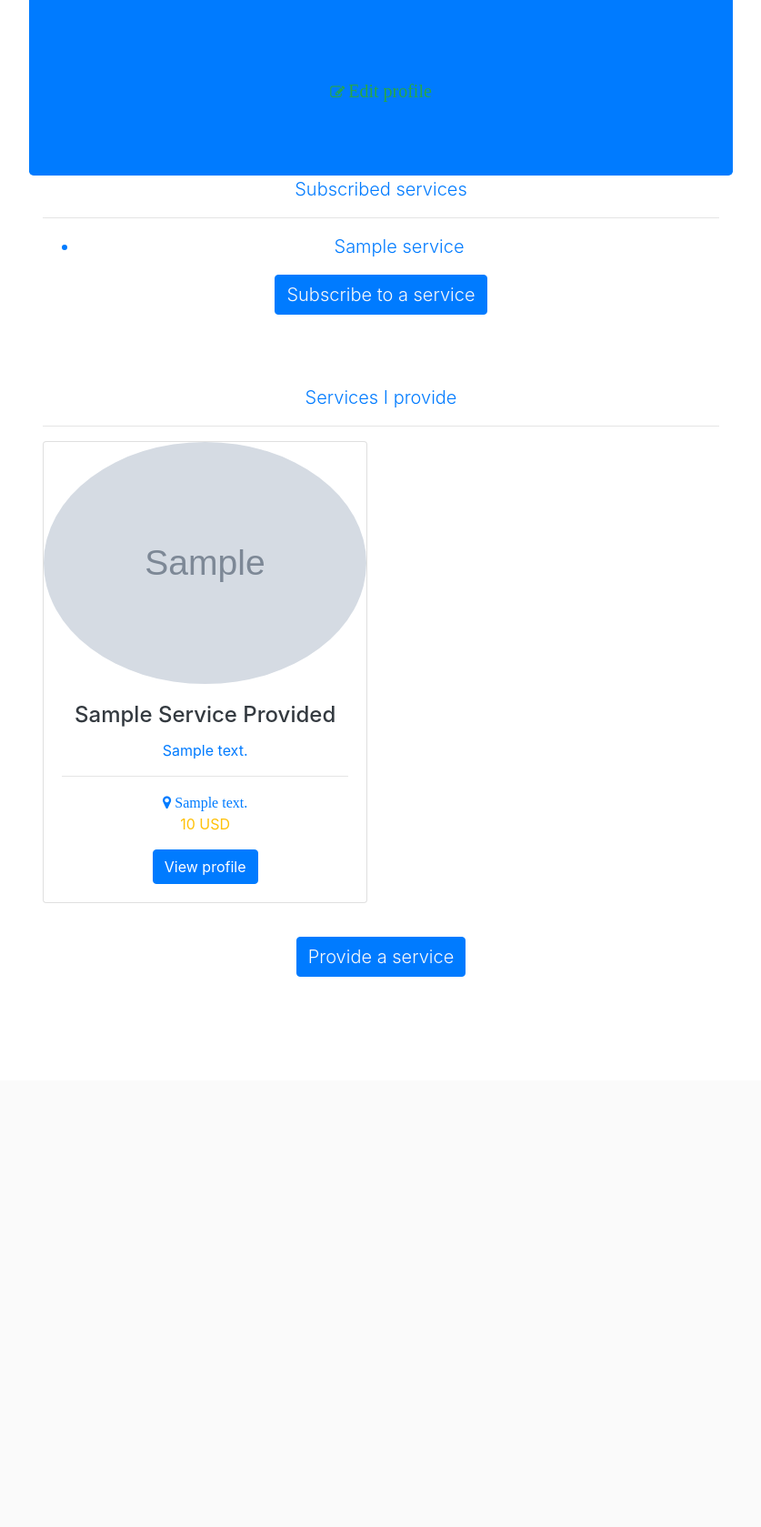
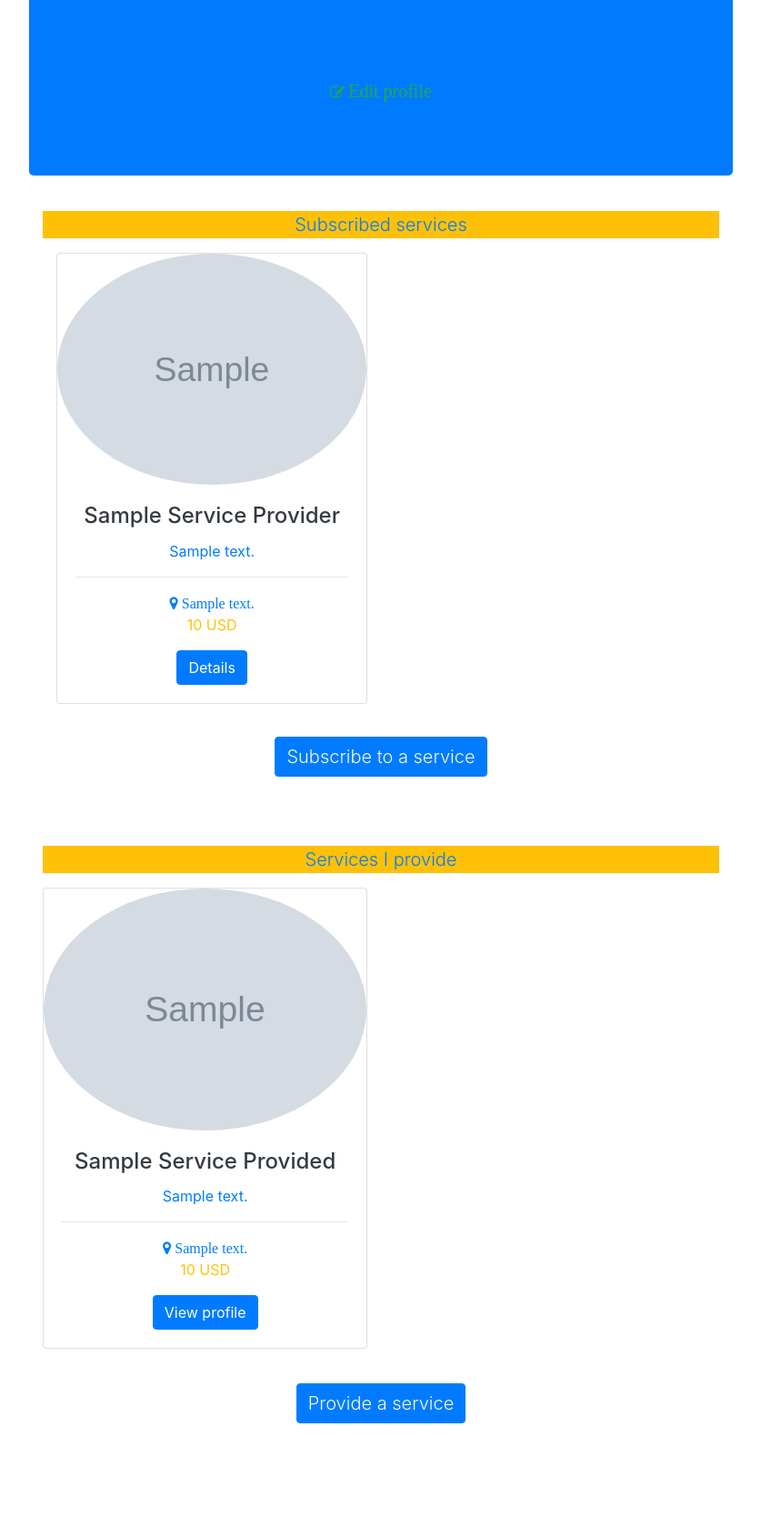
Before and after one commit to BuildForSDG/team-090-fullstack, a Django app: template smartcity/fullstack/templates/fullstack/customer_profile.html in a window 1280 px wide. Shown: the part 609-2288 px from the top of the page at 91% size, without its empty margins (221-1058 px from the left). Before the commit the page ends 1683 px from the top, so only its background shows below. Run offline with Django 3.2, Linux system fonts and the light colour scheme; the template is opened without the code that fills it: most values are stand-ins (such as "Sample title", 1, 10 or a date in 2020); grey boxes marked "Sample" are stand-in pictures; some libraries are stand-ins or nearby versions.

Commit message:
Added services subscribed.

```diff
--- a/smartcity/fullstack/templates/fullstack/customer_profile.html
+++ b/smartcity/fullstack/templates/fullstack/customer_profile.html
@@ -38,20 +38,34 @@
             </div>
             </div>
             <div class="col-xl-12 col-lg-12 col-sm-12">
-            <div class="text-primary text-center" style="margin: 0%;padding-bottom: 5%;">
+            <div class="text-primary text-center" style="margin-top: 5%;padding-bottom: 5%;">
                     <!--Services subscribed by customer-->
                 <div class="col-xl-12 col-lg-12 col-sm-12">
-                    <p class="text-normal lead text-center bold">Subscribed services</p>
-                    <hr>
-                    {% if services %}
-                        <ul>
-                        {% for service in services %}
-                            <li class="text-normal lead">{{service}}</li>
+                    <p class="text-normal lead text-center bold bg-warning">Subscribed services</p>
+
+                    <div class="col-xl-12 col-lg-12 col-sm-12">
+                    {% if services_subscribed %}
+                        <div class="row" style="margin-bottom: 5%;">
+                        {% for service_subscribed in services_subscribed %}
+                            <div class="col-xl-6 col-lg-6 col-sm-12">
+                                <div class="card">
+                                    <img src="{{service_subscribed.service_provider.picture.url}}" class="card-img-top rounded-circle">
+                                    <div class="card-body">
+                                        <h4 class="card-title text-dark">{{service_subscribed.service_provider.business_name|title}}</h4>
+                                        <p class="card-text">{{service_subscribed.service_provider.description}}</p>
+                                        <hr>
+                                        <li class="fa fa-map-marker"> {{service_subscribed.service_provider.street_address}}</li>
+                                        <p class="text-warning">{{service_subscribed.service_provider.price}} {{service_subscribed.service_provider.currency}}</p>
+                                        <a class="btn btn-primary card-link stretched-link" href="{% url 'fullstack:service_details' service_subscribed.id %}">Details</a>
+                                    </div>
+                                </div>
+                            </div>
                         {% endfor %}
-                        </ul>
+                        </div>
                     {% else %}
-                        <p>You have not subscribed to any service.</p>
+                        <p>You have not subscribed to any service</p>
                     {% endif %}
+                    </div>
                     <!--Subscribe to a service-->
                     <div class="btn btn-primary text-light lead" style="margin-bottom: 5%;">
                         <a class="text-decoration-none text-light lead" href="{% url 'fullstack:home' %}">Subscribe to a service</a>
@@ -63,8 +77,7 @@
             <div class="text-primary text-center" style="margin-bottom: 5%;padding-bottom: 5%;" >
                     <!--Services offered -->
                     <div class="col-xl-12 col-lg-12 col-sm-12">
-                        <p class="text-normal lead text-center bold">Services I provide</p>
-                        <hr>
+                        <p class="text-normal lead text-center bold bg-warning">Services I provide</p>
                     </div>
                     <div class="col-xl-12 col-lg-12 col-sm-12">
                     {% if services_provided %}
```
